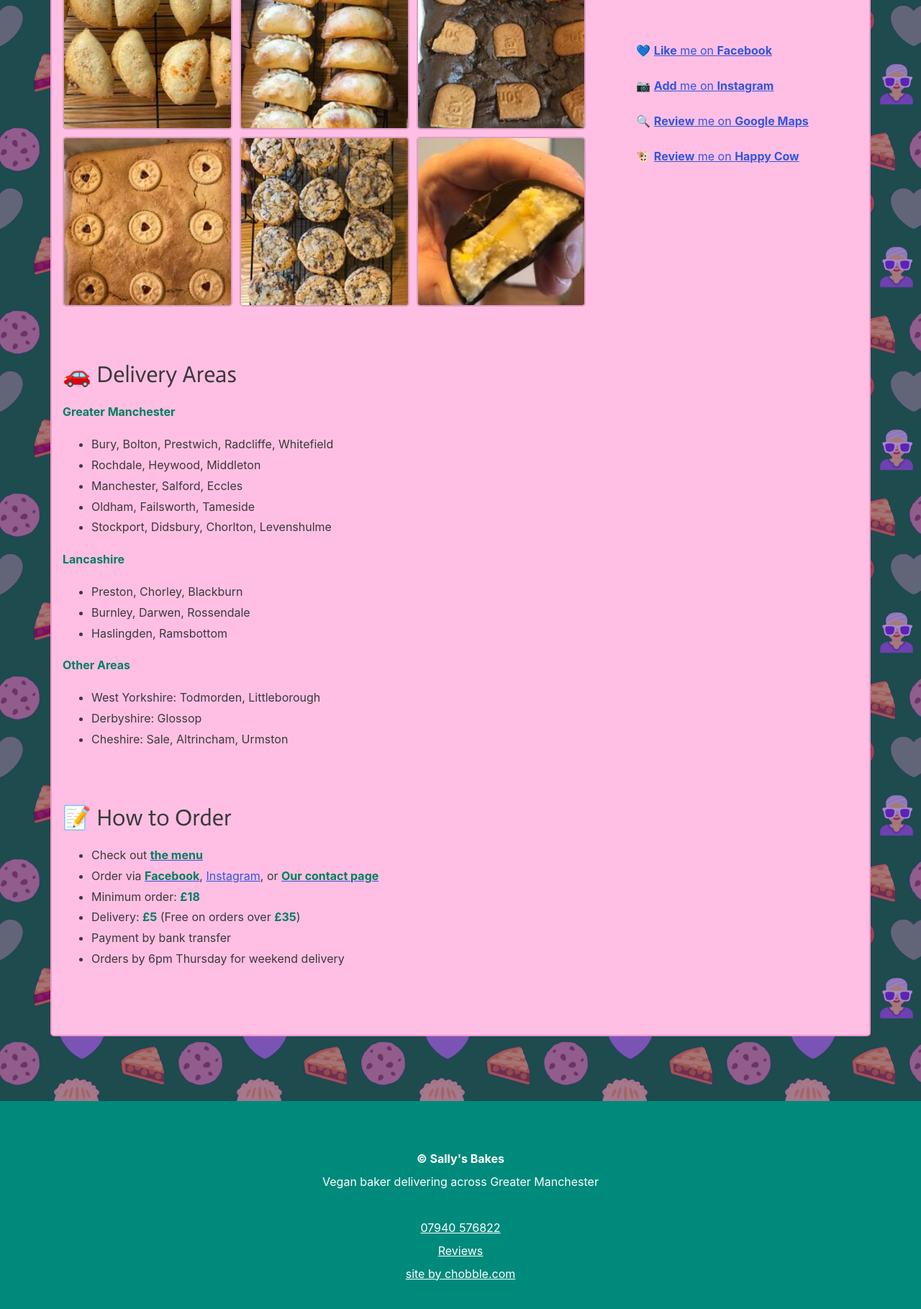
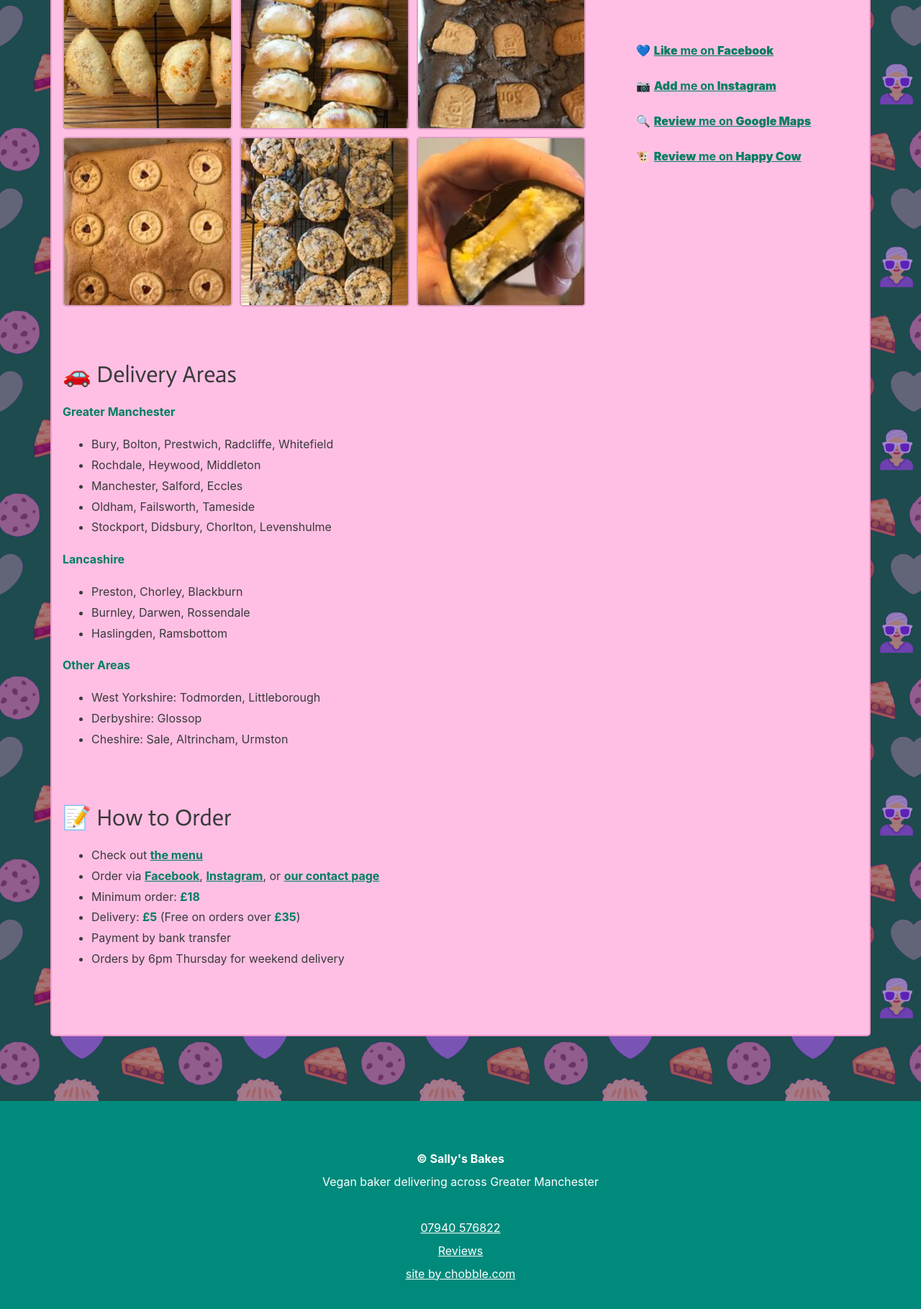
Before and after one commit to chobbledotcom/sallys-bakes, a Jekyll site: the page built from pages/home.md, in a window 1280 px wide, cut to the strip 615-2481 px from the top of the page. Shown: the top 1819 px of the strip at 72% size. Built offline with Jekyll 4.4.1, drawn with Linux system fonts in a browser that asks for light colours.

Commit message:
Turquoise links

```diff
--- a/_includes/head.html
+++ b/_includes/head.html
@@ -10,7 +10,7 @@
     name="description"
     content="{{ page.excerpt | default: site.description | strip_html | normalize_whitespace | truncate: 160 | escape }}"
   />
-  <link rel="stylesheet" href="/assets/css/style.css?date=2025-01-18" />
+  <link rel="stylesheet" href="/assets/css/style.css?date=2025-01-18-2" />
   <link
     rel="canonical"
     href="{{ page.url | replace:'index.html','' | absolute_url }}"
--- a/_sass/_main.scss
+++ b/_sass/_main.scss
@@ -171,6 +171,17 @@ hr {
   border-top-color: #eee;
 }
 
+.page, .social-links {
+  a {
+    color: #007e60;
+    font-weight: bold;
+    text-decoration: underline;
+    &:hover {
+      color: black;
+    }
+  }
+}
+
 .page {
   &--home,
   &--praise {
@@ -228,16 +239,6 @@ hr {
   list-style-type: none;
   padding: 0;
 
-  &__icon {
-    width: 2em;
-    text-align: center;
-    display: inline-block;
-    opacity: 0.7;
-    position: absolute;
-    left: 0;
-    top: 0;
-  }
-
   &__list {
     position: relative;
     padding: 0 0 20px 40px;
--- a/pages/home.md
+++ b/pages/home.md
@@ -48,8 +48,8 @@ Hi! I'm Sally and I run a **vegan bakery** based in Bury, delivering homemade pi
 
 ## 📝 How to Order
 
-- Check out [**the menu**](/menu/)
-- Order via [**Facebook**](https://www.facebook.com/{{site.facebook_url}}), [Instagram](https://www.instagram.com/sallysbakes), or [**Our contact page**](/contact/)
+- Check out [the menu](/menu/)
+- Order via [Facebook](https://www.facebook.com/{{site.facebook_url}}), [Instagram](https://www.instagram.com/sallysbakes), or [our contact page](/contact/)
 - Minimum order: **£18**
 - Delivery: **£5** (Free on orders over **£35**)
 - Payment by bank transfer
```
